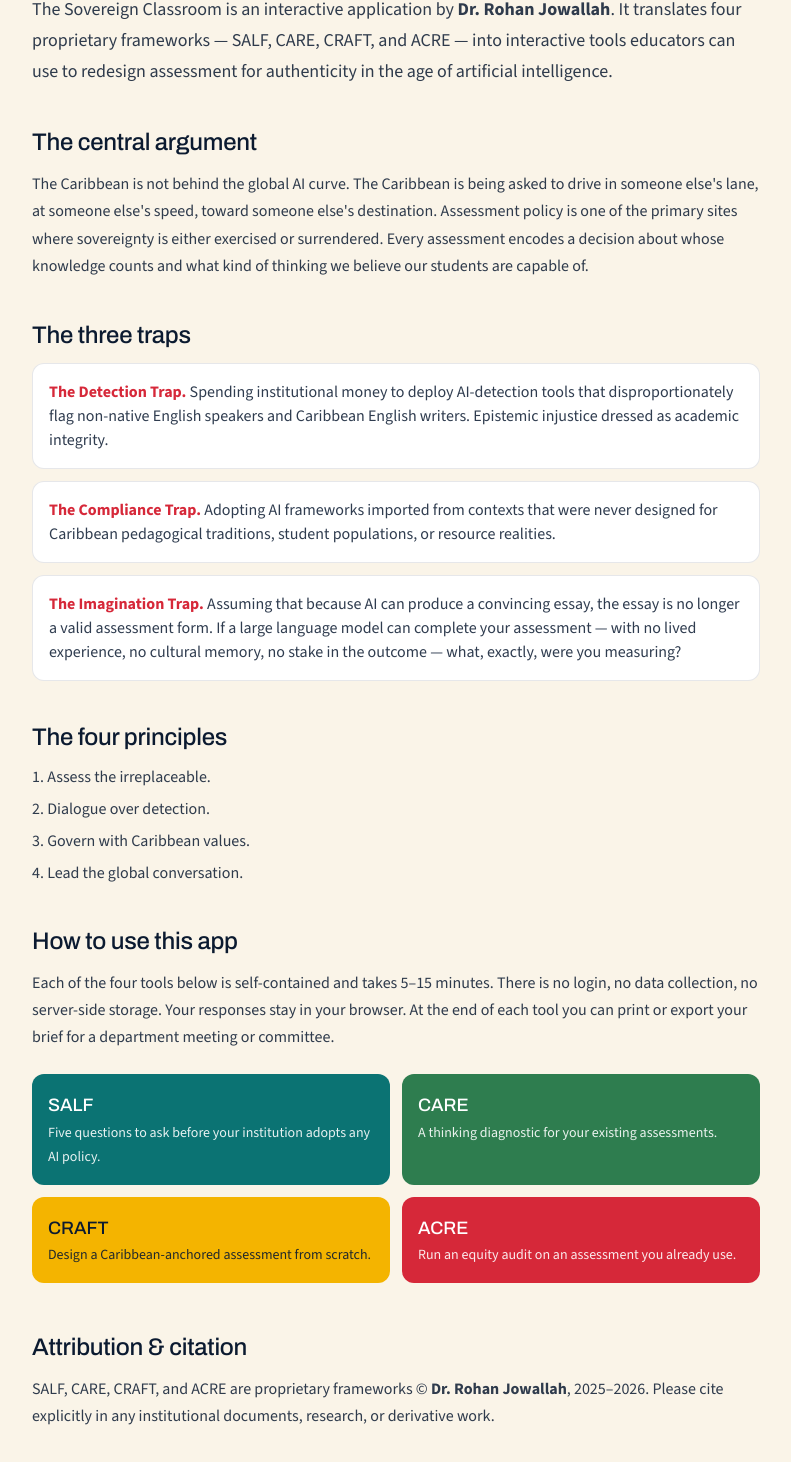
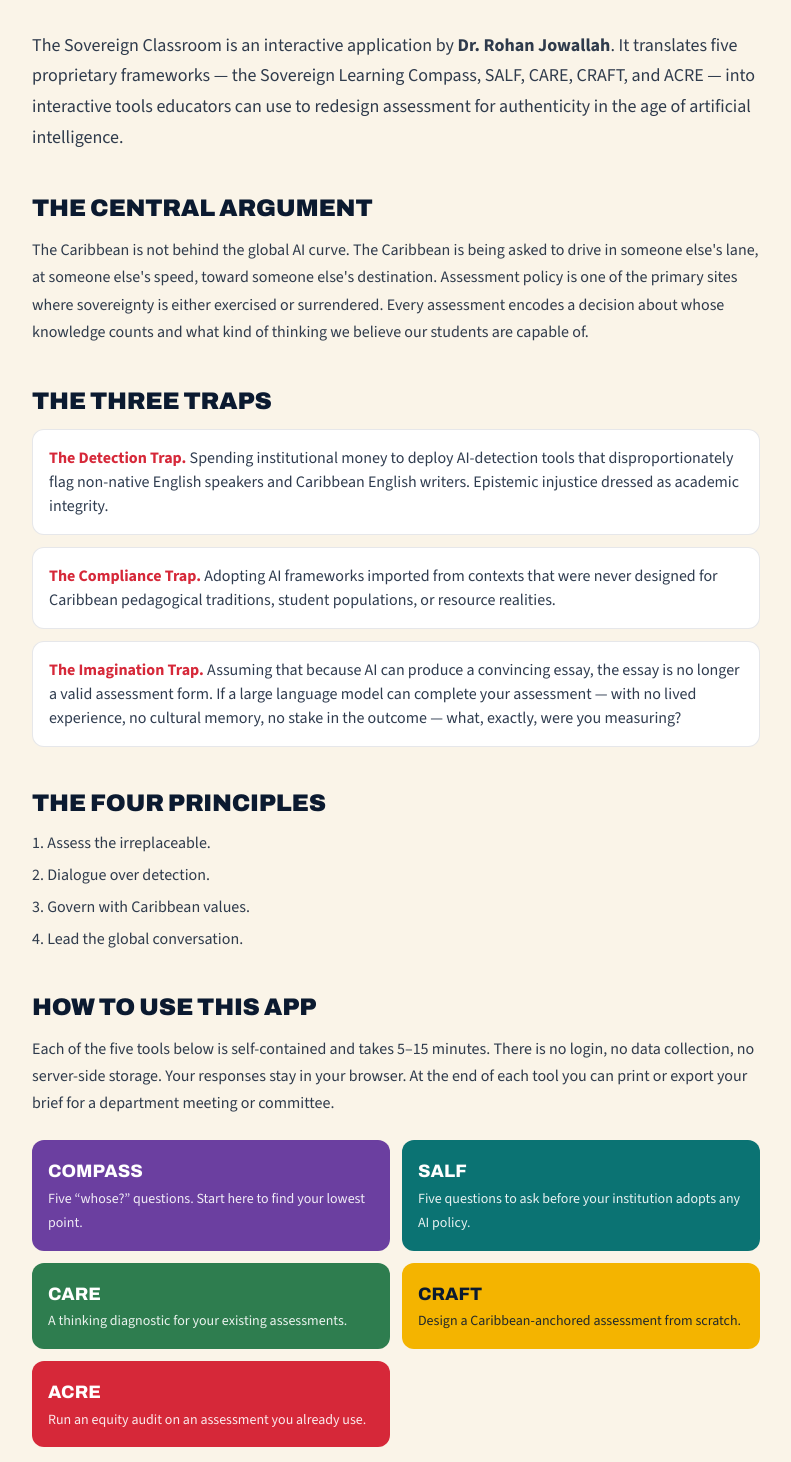
Before and after one commit to Rj952/sovereign-classroom, a Next.js app: page /about in a window 1280 px wide. Shown: the part 248-1710 px from the top of the page, without its empty margins (244-1035 px from the left). Built offline with nearby package versions, Linux system fonts and the light colour scheme.

Commit message:
Polish About page and add Compass
Co-Authored-By: Claude Opus 5.5 <noreply@anthropic.com>

```diff
--- a/app/about/page.tsx
+++ b/app/about/page.tsx
@@ -2,35 +2,36 @@ import Link from "next/link";
 
 export default function AboutPage() {
   return (
-    <article className="max-w-3xl mx-auto px-5 py-12 prose-caribbean">
-      <p className="inline-block bg-ink/5 text-ink/70 px-3 py-1 rounded-full text-xs uppercase tracking-wider mb-5">About</p>
-      <h1 className="font-display text-4xl md:text-5xl text-ink mb-6">A blueprint, not a lament.</h1>
-      <p className="text-ink/85 leading-relaxed text-lg">The Sovereign Classroom is an interactive application by <strong>Dr. Rohan Jowallah</strong>. It translates four proprietary frameworks — SALF, CARE, CRAFT, and ACRE — into interactive tools educators can use to redesign assessment for authenticity in the age of artificial intelligence.</p>
-      <h2 className="font-display text-2xl mt-10 mb-3 text-ink">The central argument</h2>
+    <article className="max-w-3xl mx-auto px-5 pt-12 pb-16 prose-caribbean">
+      <p className="font-display font-bold text-sm tracking-[0.16em] uppercase text-iris mb-3">About</p>
+      <h1 className="font-display font-black uppercase text-4xl md:text-5xl text-ink mb-6">A blueprint, not a lament.</h1>
+      <p className="text-ink/85 leading-relaxed text-lg">The Sovereign Classroom is an interactive application by <strong>Dr. Rohan Jowallah</strong>. It translates five proprietary frameworks — the Sovereign Learning Compass, SALF, CARE, CRAFT, and ACRE — into interactive tools educators can use to redesign assessment for authenticity in the age of artificial intelligence.</p>
+      <h2 className="font-display font-black uppercase text-2xl mt-10 mb-3 text-ink">The central argument</h2>
       <p className="text-ink/85 leading-relaxed">The Caribbean is not behind the global AI curve. The Caribbean is being asked to drive in someone else's lane, at someone else's speed, toward someone else's destination. Assessment policy is one of the primary sites where sovereignty is either exercised or surrendered. Every assessment encodes a decision about whose knowledge counts and what kind of thinking we believe our students are capable of.</p>
-      <h2 className="font-display text-2xl mt-10 mb-3 text-ink">The three traps</h2>
+      <h2 className="font-display font-black uppercase text-2xl mt-10 mb-3 text-ink">The three traps</h2>
       <ul className="space-y-3 text-ink/85 list-none p-0">
         <li className="rounded-xl bg-white border border-ink/10 p-4"><strong className="text-coral">The Detection Trap.</strong> Spending institutional money to deploy AI-detection tools that disproportionately flag non-native English speakers and Caribbean English writers. Epistemic injustice dressed as academic integrity.</li>
         <li className="rounded-xl bg-white border border-ink/10 p-4"><strong className="text-coral">The Compliance Trap.</strong> Adopting AI frameworks imported from contexts that were never designed for Caribbean pedagogical traditions, student populations, or resource realities.</li>
         <li className="rounded-xl bg-white border border-ink/10 p-4"><strong className="text-coral">The Imagination Trap.</strong> Assuming that because AI can produce a convincing essay, the essay is no longer a valid assessment form. If a large language model can complete your assessment — with no lived experience, no cultural memory, no stake in the outcome — what, exactly, were you measuring?</li>
       </ul>
-      <h2 className="font-display text-2xl mt-10 mb-3 text-ink">The four principles</h2>
+      <h2 className="font-display font-black uppercase text-2xl mt-10 mb-3 text-ink">The four principles</h2>
       <ol className="space-y-2 text-ink/85 list-decimal list-inside">
         <li>Assess the irreplaceable.</li>
         <li>Dialogue over detection.</li>
         <li>Govern with Caribbean values.</li>
         <li>Lead the global conversation.</li>
       </ol>
-      <h2 className="font-display text-2xl mt-10 mb-3 text-ink">How to use this app</h2>
-      <p className="text-ink/85 leading-relaxed">Each of the four tools below is self-contained and takes 5–15 minutes. There is no login, no data collection, no server-side storage. Your responses stay in your browser. At the end of each tool you can print or export your brief for a department meeting or committee.</p>
+      <h2 className="font-display font-black uppercase text-2xl mt-10 mb-3 text-ink">How to use this app</h2>
+      <p className="text-ink/85 leading-relaxed">Each of the five tools below is self-contained and takes 5–15 minutes. There is no login, no data collection, no server-side storage. Your responses stay in your browser. At the end of each tool you can print or export your brief for a department meeting or committee.</p>
       <div className="mt-6 grid sm:grid-cols-2 gap-3">
-        <Link href="/salf" className="rounded-xl bg-sea text-white p-4 hover:opacity-95"><p className="font-display text-lg">SALF</p><p className="text-sm opacity-90">Five questions to ask before your institution adopts any AI policy.</p></Link>
-        <Link href="/care" className="rounded-xl bg-palm text-white p-4 hover:opacity-95"><p className="font-display text-lg">CARE</p><p className="text-sm opacity-90">A thinking diagnostic for your existing assessments.</p></Link>
-        <Link href="/craft" className="rounded-xl bg-sun text-ink p-4 hover:opacity-95"><p className="font-display text-lg">CRAFT</p><p className="text-sm opacity-90">Design a Caribbean-anchored assessment from scratch.</p></Link>
-        <Link href="/acre" className="rounded-xl bg-coral text-white p-4 hover:opacity-95"><p className="font-display text-lg">ACRE</p><p className="text-sm opacity-90">Run an equity audit on an assessment you already use.</p></Link>
+        <Link href="/compass" className="rounded-xl bg-iris text-white p-4 hover:opacity-95"><p className="font-display font-extrabold text-lg">COMPASS</p><p className="text-sm opacity-90">Five &ldquo;whose?&rdquo; questions. Start here to find your lowest point.</p></Link>
+        <Link href="/salf" className="rounded-xl bg-sea text-white p-4 hover:opacity-95"><p className="font-display font-extrabold text-lg">SALF</p><p className="text-sm opacity-90">Five questions to ask before your institution adopts any AI policy.</p></Link>
+        <Link href="/care" className="rounded-xl bg-palm text-white p-4 hover:opacity-95"><p className="font-display font-extrabold text-lg">CARE</p><p className="text-sm opacity-90">A thinking diagnostic for your existing assessments.</p></Link>
+        <Link href="/craft" className="rounded-xl bg-sun text-ink p-4 hover:opacity-95"><p className="font-display font-extrabold text-lg">CRAFT</p><p className="text-sm opacity-90">Design a Caribbean-anchored assessment from scratch.</p></Link>
+        <Link href="/acre" className="rounded-xl bg-coral text-white p-4 hover:opacity-95"><p className="font-display font-extrabold text-lg">ACRE</p><p className="text-sm opacity-90">Run an equity audit on an assessment you already use.</p></Link>
       </div>
-      <h2 className="font-display text-2xl mt-12 mb-3 text-ink">Attribution & citation</h2>
-      <p className="text-ink/85 leading-relaxed">SALF, CARE, CRAFT, and ACRE are proprietary frameworks © <strong>Dr. Rohan Jowallah</strong>, 2025–2026. Please cite explicitly in any institutional documents, research, or derivative work.</p>
+      <h2 className="font-display font-black uppercase text-2xl mt-12 mb-3 text-ink">Attribution & citation</h2>
+      <p className="text-ink/85 leading-relaxed">The Sovereign Learning Compass, SALF, CARE, CRAFT, and ACRE are proprietary frameworks © <strong>Dr. Rohan Jowallah</strong>, 2025–2026. Please cite explicitly in any institutional documents, research, or derivative work.</p>
       <blockquote className="mt-10 border-l-4 border-sun pl-5 text-ink/80 italic">Lead from here. Lead from who you are. Lead from what you know.</blockquote>
     </article>
   );
```
